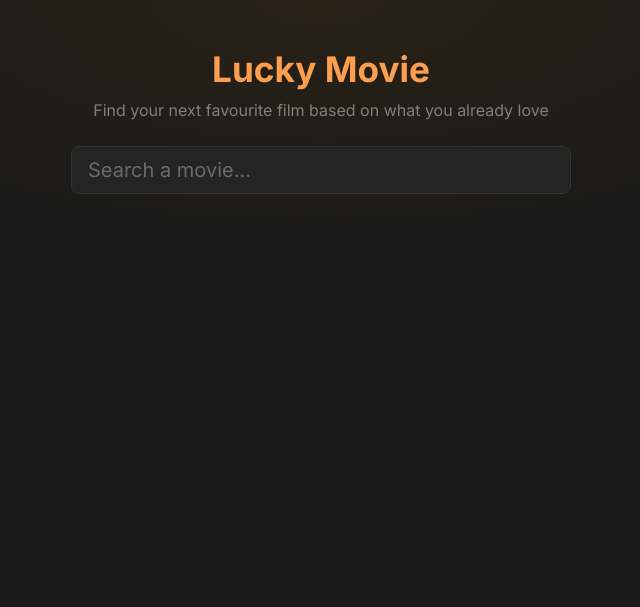
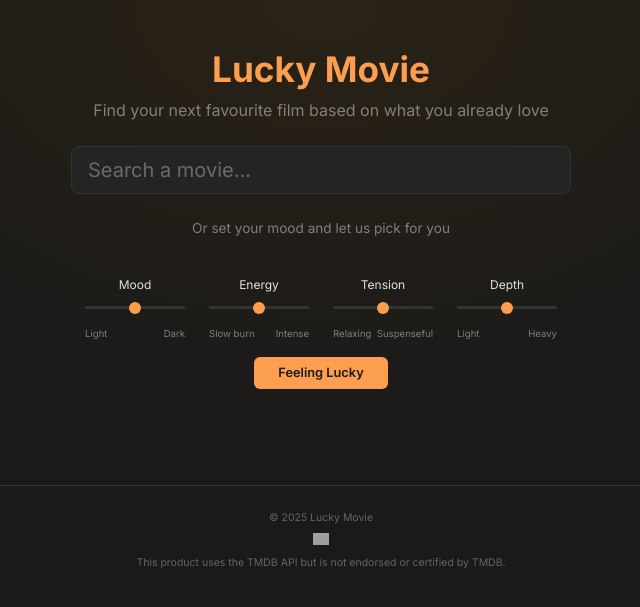
Before and after one commit to toothlesspanda/movies-recommender, a Flask app: page / in a window 1280 px wide. Shown: the top 607 px of the page, without its empty margins (319-959 px from the left). Run offline with Flask 3, Linux system fonts and the light colour scheme; data that the repository does not hold is empty; some libraries are stand-ins or nearby versions; grey boxes are pictures that could not be loaded.

Commit message:
Add TMDB footer and Lucky button

```diff
--- a/app.py
+++ b/app.py
@@ -15,4 +15,7 @@ app.register_blueprint(movies_bp)
 
 @app.route("/")
 def index():
-    return render_template("index.html")
+    from db import get_db
+    db = get_db()
+    genres = db.execute("SELECT id, name FROM genres ORDER BY name").fetchall()
+    return render_template("index.html", genres=genres)
--- a/static/css/style.css
+++ b/static/css/style.css
@@ -29,6 +29,13 @@ body {
   border-color: #FC9E4F !important;
   box-shadow: 0 0 0 .2rem rgba(252,158,79,.25);
 }
+
+/* --- Lucky --- */
+.lucky-section { max-width: 550px; }
+.lucky-slider { width: 100px; text-align: center; }
+.genre-btn { font-size: .75rem; border-color: #444; color: #e0e0e0; }
+.genre-btn:hover { border-color: #FC9E4F; color: #FC9E4F; }
+.genre-btn.active { background: #FC9E4F; color: #1a1a1a; border-color: #FC9E4F; }
 
 /* --- Dropdown --- */
 .dropdown-menu {
@@ -99,6 +106,13 @@ body {
 .btn-outline-light { color: #e0e0e0; border-color: #e0e0e060; }
 .btn-outline-light:hover { background: #FC9E4F; color: #1a1a1a; }
 
+/* --- Footer --- */
+.site-footer {
+  border-top: 1px solid #333333;
+  color: #e0e0e060;
+  font-size: .75rem;
+}
+
 /* --- Utilities --- */
 .text-secondary { color: #e0e0e080 !important; }
 .text-warning { color: #FC9E4F !important; }
--- a/static/js/app.js
+++ b/static/js/app.js
@@ -56,6 +56,10 @@ async function selectMovie(movie) {
   currentMovieId = movie.id;
   currentMovieTitle = movie.title;
 
+
+  // Hide lucky controls, keep button
+  document.getElementById("lucky-controls").classList.add("d-none");
+  document.getElementById("lucky-intro").classList.add("d-none");
 
   // Show source movie banner
   const src = document.getElementById("source-movie");
@@ -190,8 +194,7 @@ function renderRelated(movies) {
 // --- Detail modal ---
 
 async function openDetail(movie) {
-  const res = await fetch(`/api/movies/${movie.id}`);
-  const detail = await res.json();
+  const detail = movie.directors !== undefined ? movie : await (await fetch(`/api/movies/${movie.id}`)).json();
 
   const year = detail.release_date ? detail.release_date.substring(0, 4) : "";
   const genres = (detail.genres || "").split(",").filter(Boolean);
@@ -222,6 +225,8 @@ async function openDetail(movie) {
 function resetSearch() {
   searchInput.value = "";
   currentMovieId = null;
+  document.getElementById("lucky-controls").classList.remove("d-none");
+  document.getElementById("lucky-intro").classList.remove("d-none");
   document.getElementById("source-movie").classList.add("d-none");
   document.getElementById("results").classList.add("d-none");
   document.getElementById("related-grid").innerHTML = "";
@@ -244,6 +249,45 @@ function resetSearch() {
   searchInput.focus();
 }
 
+// --- Feeling Lucky ---
+
+function toggleGenre(btn) {
+  const selected = document.querySelectorAll(".genre-btn.active");
+  if (!btn.classList.contains("active") && selected.length >= 3) return;
+  btn.classList.toggle("active");
+}
+
+async function feelingLucky() {
+  const btn = document.getElementById("lucky-btn");
+  btn.disabled = true;
+  btn.textContent = "Searching...";
+
+  const useMixer = currentMovieId !== null;
+  const prefix = useMixer ? "mixer" : "lucky";
+  const params = new URLSearchParams({
+    mood: document.getElementById(`${prefix}-mood`).value,
+    energy: document.getElementById(`${prefix}-energy`).value,
+    tension: document.getElementById(`${prefix}-tension`).value,
+    weight: document.getElementById(`${prefix}-weight`).value,
+  });
+  if (useMixer) {
+    params.set("movie_id", currentMovieId);
+  } else {
+    const genreIds = [...document.querySelectorAll(".genre-btn.active")].map(b => b.dataset.genreId);
+    if (genreIds.length) params.set("genres", genreIds.join(","));
+  }
+
+  const res = await fetch(`/api/lucky?${params}`);
+  const movie = await res.json();
+
+  btn.disabled = false;
+  btn.textContent = "Feeling Lucky";
+
+  if (movie.error) return;
+  trackEvent("feeling-lucky");
+  openDetail(movie);
+}
+
 // Close dropdown on outside click
 document.addEventListener("click", e => {
   if (!e.target.closest(".search-wrapper")) dropdown.classList.remove("show");
--- a/templates/index.html
+++ b/templates/index.html
@@ -24,6 +24,12 @@
       </div>
     </div>
   </div>
+
+  <footer class="site-footer text-center py-4 mt-5">
+    <small class="d-block mb-2">© 2025 Lucky Movie</small>
+    <img src="https://www.themoviedb.org/assets/2/v4/logos/v2/blue_short-8e7b30f73a4020692ccca9c88bafe5dcb6f8a62a4c6bc55cd9ba82bb2cd95f6c.svg" alt="TMDB" height="12" class="mb-2 d-block mx-auto">
+    <small>This product uses the TMDB API but is not endorsed or certified by TMDB.</small>
+  </footer>
 
   <!-- Detail Modal -->
   <div class="modal fade" id="detailModal" tabindex="-1">
--- a/templates/partials/search.html
+++ b/templates/partials/search.html
@@ -1,9 +1,42 @@
 <div id="hero" class="text-center py-5">
   <h1 class="hero-title mb-2">Lucky Movie</h1>
   <p class="text-secondary mb-4" style="font-size:1rem">Find your next favourite film based on what you already love</p>
-  <div class="search-wrapper position-relative mx-auto">
+  <div class="search-wrapper position-relative mx-auto mb-4">
     <input id="search-input" type="text" class="form-control form-control-lg bg-dark text-light border-secondary"
            placeholder="Search a movie..." autocomplete="off">
     <div id="search-dropdown" class="dropdown-menu w-100"></div>
   </div>
+  <div class="lucky-section mx-auto">
+    <p id="lucky-intro" class="text-secondary mb-3" style="font-size:.85rem">Or set your mood and let us pick for you</p>
+    <div id="lucky-controls">
+      <div class="lucky-genres d-flex flex-wrap justify-content-center gap-2 mb-3">
+        {% for genre in genres %}
+        <button class="btn btn-sm btn-outline-secondary genre-btn" data-genre-id="{{ genre.id }}" onclick="toggleGenre(this)">{{ genre.name }}</button>
+        {% endfor %}
+      </div>
+      <div class="d-flex justify-content-center gap-4 mb-3 flex-wrap">
+        <div class="lucky-slider">
+          <label class="form-label mb-0" style="font-size:.75rem">Mood</label>
+          <input type="range" class="form-range" id="lucky-mood" min="0" max="100" value="50">
+          <div class="d-flex justify-content-between text-secondary" style="font-size:.6rem"><span>Light</span><span>Dark</span></div>
+        </div>
+        <div class="lucky-slider">
+          <label class="form-label mb-0" style="font-size:.75rem">Energy</label>
+          <input type="range" class="form-range" id="lucky-energy" min="0" max="100" value="50">
+          <div class="d-flex justify-content-between text-secondary" style="font-size:.6rem"><span>Slow burn</span><span>Intense</span></div>
+        </div>
+        <div class="lucky-slider">
+          <label class="form-label mb-0" style="font-size:.75rem">Tension</label>
+          <input type="range" class="form-range" id="lucky-tension" min="0" max="100" value="50">
+          <div class="d-flex justify-content-between text-secondary" style="font-size:.6rem"><span>Relaxing</span><span>Suspenseful</span></div>
+        </div>
+        <div class="lucky-slider">
+          <label class="form-label mb-0" style="font-size:.75rem">Depth</label>
+          <input type="range" class="form-range" id="lucky-weight" min="0" max="100" value="50">
+          <div class="d-flex justify-content-between text-secondary" style="font-size:.6rem"><span>Light</span><span>Heavy</span></div>
+        </div>
+      </div>
+    </div>
+    <button id="lucky-btn" class="btn btn-select-movie px-4" onclick="feelingLucky()">Feeling Lucky</button>
+  </div>
 </div>
```
Also changed, not shown: routes/movies.py (+45 -0 lines).
